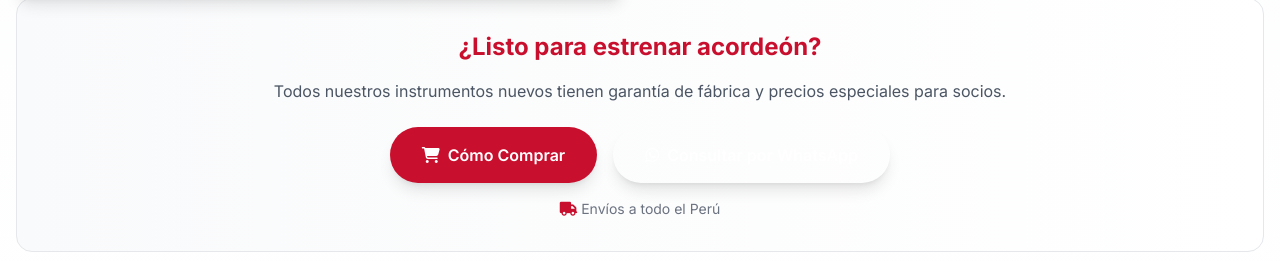
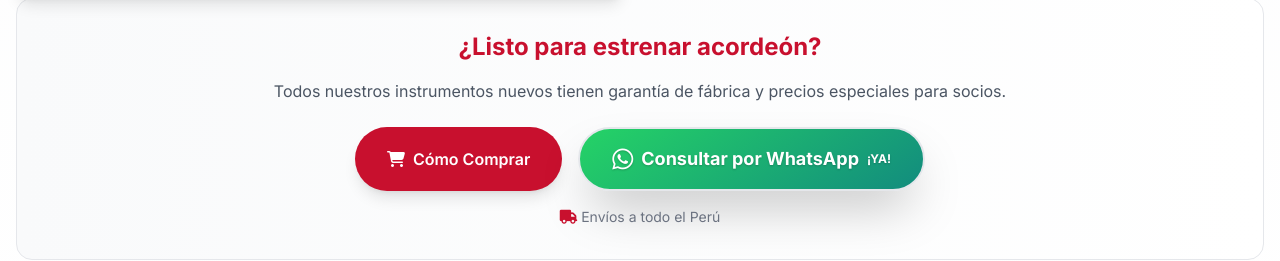
Before and after one commit to MarcoHerreraPuga/tienda_acordeonistas, a website: page nuevos_acordeones.html in a window 1280 px wide. Shown: the part 1462-1723 px from the top of the page. Drawn offline with nearby package versions, Linux system fonts and the light colour scheme; files that its build step writes are made by us from their sources.

Commit message:
arreglando botones watsapp

```diff
--- a/nuevos_acordeones.html
+++ b/nuevos_acordeones.html
@@ -425,10 +425,14 @@ document.addEventListener('DOMContentLoaded', function() {
                             <i class="fas fa-shopping-cart"></i>
                             Cómo Comprar
                         </a>
-                        <a href="https://wa.me/51904703990" target="_blank" class="inline-flex items-center gap-2 bg-green-600 hover:bg-green-700 text-white px-8 py-4 rounded-full font-semibold transition shadow-lg">
-                            <i class="fab fa-whatsapp"></i>
-                            Consultar por WhatsApp
-                        </a>
+                      <a href="https://wa.me/51904703990"
+                    target="_blank"
+                    class="inline-flex items-center justify-center gap-2 bg-green-600 hover:bg-green-700 text-white px-8 py-4 rounded-full font-bold transition-all shadow-2xl hover:shadow-2xl border-2 border-white"
+                    style="background: linear-gradient(145deg, #25D366, #128C7E); color: white; text-shadow: 0 1px 2px rgba(0,0,0,0.2);">
+                        <i class="fab fa-whatsapp text-2xl"></i>
+                        <span class="text-lg tracking-wide">Consultar por WhatsApp</span>
+                        <span class="bg-yellow-400 text-green-900 text-xs px-2 py-1 rounded-full font-bold ml-2">¡YA!</span>
+                    </a>
                     </div>
                     <p class="text-sm text-gray-500 mt-4">
                         <i class="fas fa-truck text-primary mr-1"></i>
```
